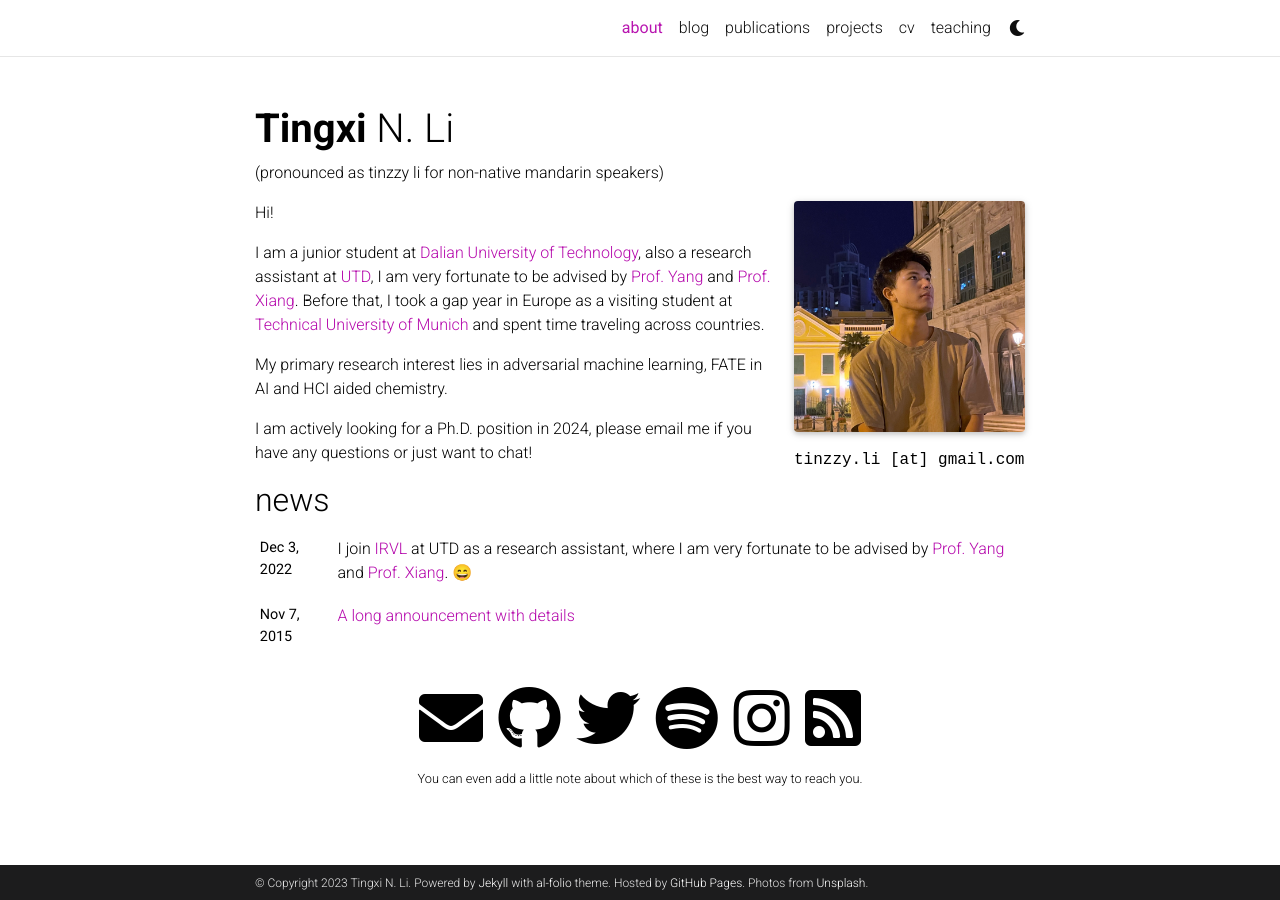
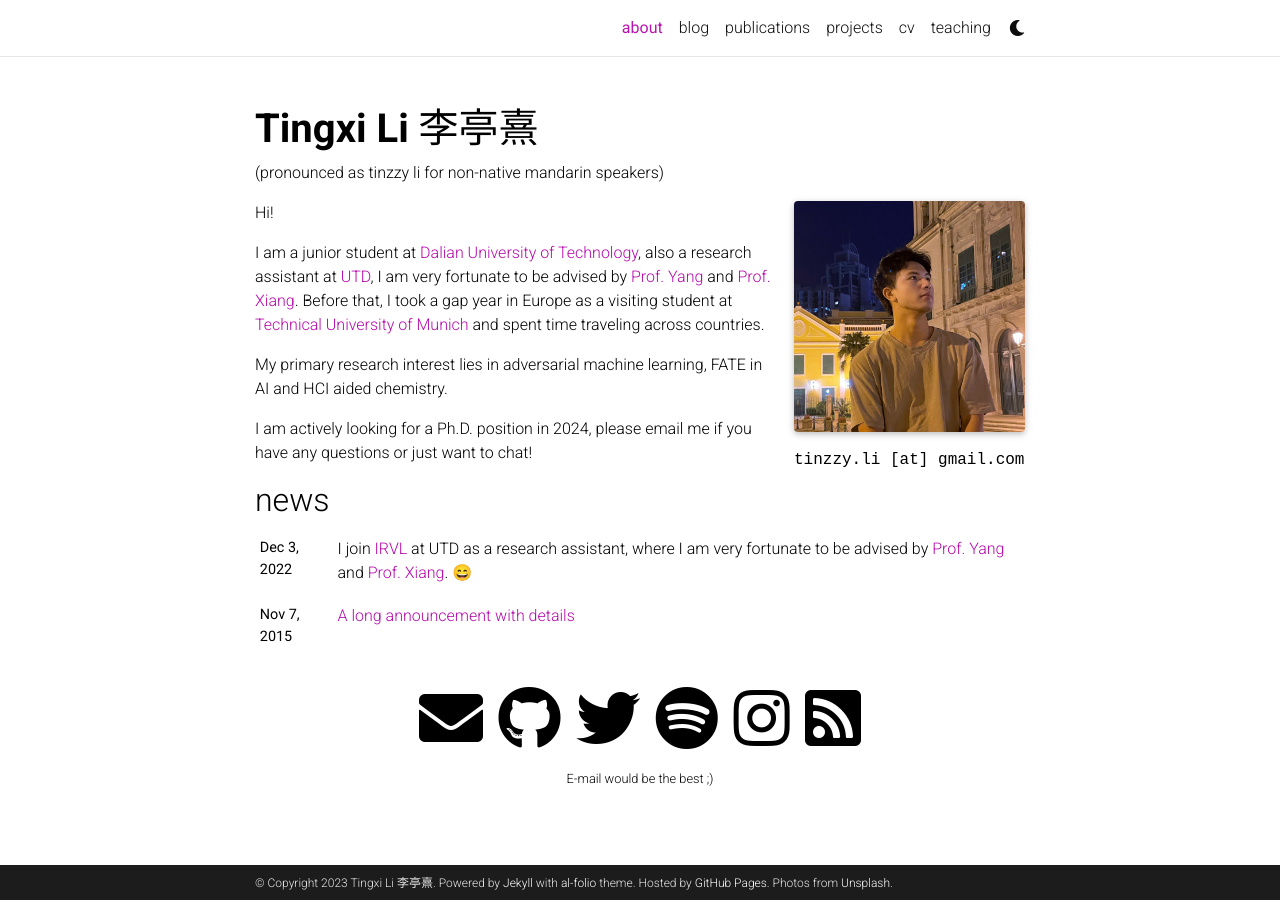
Before and after one commit to tinzzyli/tinzzyli.github.io, a Jekyll site: the page built from _pages/about.md, in a window 1280 px wide. Built offline with Jekyll 4.4.1, drawn with Linux system fonts in a browser that asks for light colours; full-size pictures stand in for the smaller copies a plugin makes; comment, search, counter and statistics services are not loaded; a style sheet for code colours, icons or effects is not loaded.

Commit message:
Update _config.yml

```diff
--- a/_config.yml
+++ b/_config.yml
@@ -3,9 +3,9 @@
 # -----------------------------------------------------------------------------
 
 title: blank # the website title (if blank, full name will be used instead)
-first_name: Tingxi
-middle_name: N.
-last_name: Li
+first_name: Tingxi Li
+middle_name: |
+last_name: 李亭熹
 email: tinzzy.li@gmail.com
 description: > # the ">" symbol means to ignore newlines until "footer_text:"
   A simple, whitespace theme for academics. Based on [*folio](https://github.com/bogoli/-folio) design.
@@ -98,7 +98,7 @@ youtube_id: # your youtube channel id (youtube.com/@<youtube_id>)
 discord_id: # your discord id (18-digit unique numerical identifier)
 
 contact_note: >
-  You can even add a little note about which of these is the best way to reach you.
+  E-mail would be the best ;)
 
 # -----------------------------------------------------------------------------
 # Analytics and search engine verification
@@ -144,7 +144,7 @@ giscus:
   lang: en
 
 # Disqus comments (DEPRECATED)
-disqus_shortname: al-folio # put your disqus shortname
+disqus_shortname: tinzzyli # put your disqus shortname
 # https://help.disqus.com/en/articles/1717111-what-s-a-shortname
 
 # External sources.
@@ -254,8 +254,8 @@ display_tags: ['formatting', 'images', 'links', 'math', 'code'] # this tags will
 
 scholar:
 
-  last_name: [Einstein]
-  first_name: [Albert, A.]
+  last_name: Li
+  first_name: Tingxi
 
   style: apa
   locale: en
```
